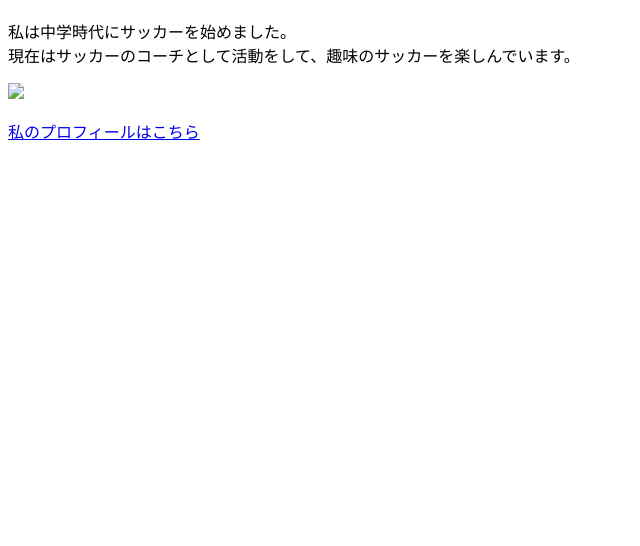
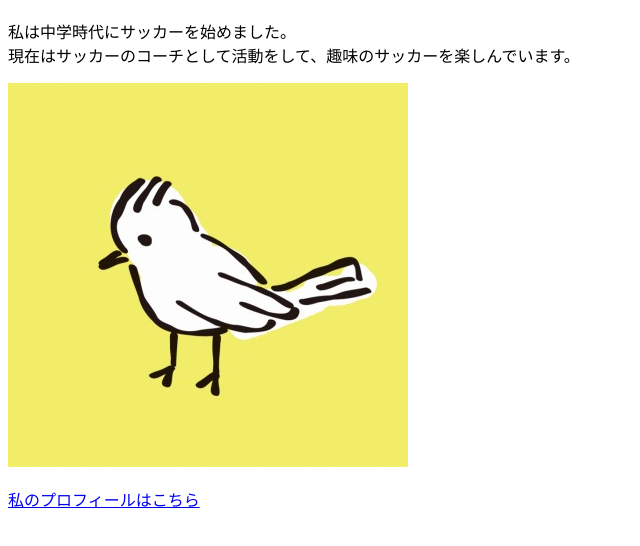
Before and after one commit to marioasaga/html-css-basic-kadai, a plain HTML site: page kadai_005/html/index.html in a window 1280 px wide. Shown: the part 70-616 px from the top of the page, without its empty margins (0-640 px from the left). Drawn offline with Linux system fonts and the light colour scheme.

Commit message:
Update index.html

```diff
--- a/kadai_005/html/index.html
+++ b/kadai_005/html/index.html
@@ -6,7 +6,7 @@
             私は中学時代にサッカーを始めました。<br>
             現在はサッカーのコーチとして活動をして、趣味のサッカーを楽しんでいます。<br>
           </p>
-          <img src="../images/prof.png"><br>
+            <img src="../images/prof.jpg"><br>
           <p>
             <a href="https://www.sejuku.net">私のプロフィールはこちら</a>
           </p>
```
